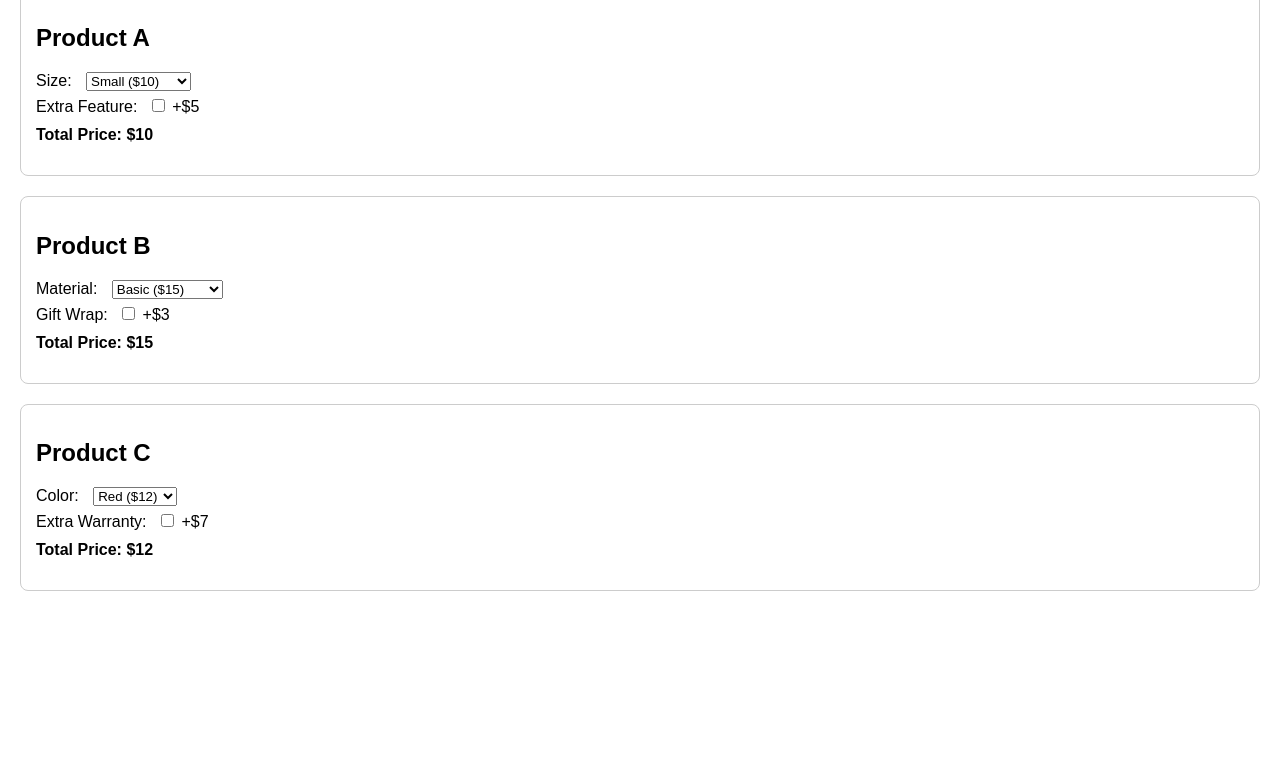
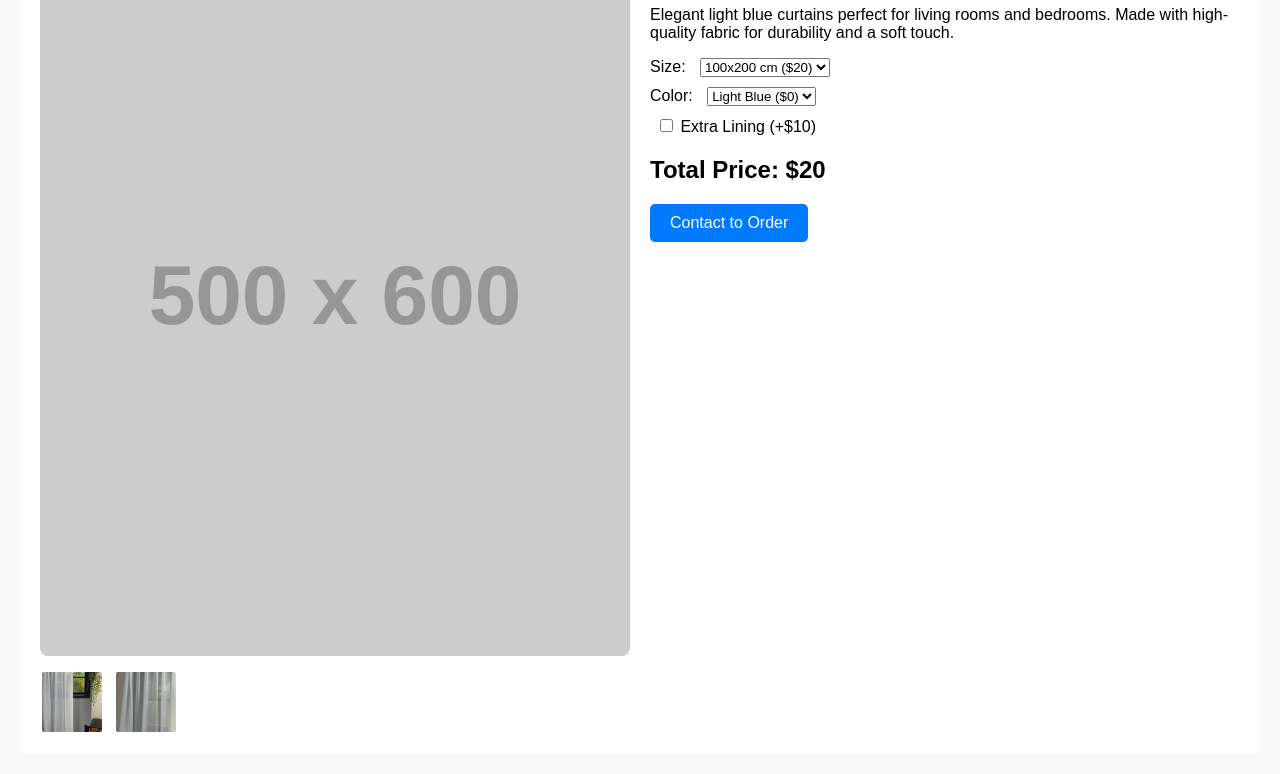
Before and after one commit to MeiTao87/TestingWWProduct, a plain HTML site: page index.html in a window 1280 px wide. Shown: the part 92-866 px from the top of the page. Before the commit the page ends 800 px from the top, so only its background shows below. Drawn offline with Linux system fonts and the light colour scheme; placeholder pictures from the web are drawn by us.

Commit message:
test imgs.

```diff
--- a/index.html
+++ b/index.html
@@ -3,73 +3,168 @@
 <head>
     <meta charset="UTF-8">
     <meta name="viewport" content="width=device-width, initial-scale=1.0">
-<title>Custom Products Demo</title>
+    <title>Demo Curtains Store</title>
     <style>
-  body { font-family: Arial, sans-serif; margin: 20px; }
-  .product { border: 1px solid #ccc; padding: 15px; margin-bottom: 20px; border-radius: 8px; }
-  label { display: block; margin: 5px 0; }
-  select, input[type="checkbox"] { margin-left: 10px; }
-  .price { font-weight: bold; margin-top: 10px; }
+        body {
+            font-family: Arial, sans-serif;
+            margin: 0;
+            padding: 0;
+            background: #f9f9f9;
+        }
+
+        .container {
+            max-width: 1200px;
+            margin: 20px auto;
+            padding: 20px;
+            background: #fff;
+            border-radius: 10px;
+        }
+
+        .product {
+            display: flex;
+            flex-wrap: wrap;
+            gap: 20px;
+        }
+
+        .images {
+            flex: 1 1 400px;
+        }
+
+            .images img {
+                width: 100%;
+                border-radius: 8px;
+            }
+
+        .thumbnails {
+            display: flex;
+            gap: 10px;
+            margin-top: 10px;
+        }
+
+            .thumbnails img {
+                width: 60px;
+                height: 60px;
+                object-fit: cover;
+                cursor: pointer;
+                border: 2px solid transparent;
+                border-radius: 4px;
+            }
+
+                .thumbnails img.active {
+                    border-color: #007BFF;
+                }
+
+        .details {
+            flex: 1 1 400px;
+        }
+
+            .details h1 {
+                margin-top: 0;
+            }
+
+        label {
+            display: block;
+            margin: 10px 0 5px;
+        }
+
+        select, input[type="checkbox"] {
+            margin-left: 10px;
+        }
+
+        .price {
+            font-size: 1.5em;
+            font-weight: bold;
+            margin: 20px 0;
+        }
+
+        button {
+            background: #007BFF;
+            color: #fff;
+            border: none;
+            padding: 10px 20px;
+            border-radius: 5px;
+            cursor: pointer;
+            font-size: 1em;
+        }
+
+            button:hover {
+                background: #0056b3;
+            }
+
+        @media (max-width: 768px) {
+            .product {
+                flex-direction: column;
+            }
+        }
     </style>
 </head>
 <body>
 
-<h1>Our Custom Products</h1>
+    <div class="container">
+        <div class="product">
+            <div class="images">
+                <img id="mainImage" src="https://via.placeholder.com/500x600?text=Curtain+1" alt="Curtain Image">
+                <div class="thumbnails">
+                    <img id="mainImage" src="images/1.jpg" alt="Curtain Image">
+                    <img src="images/2.jpg">
 
-<div class="product" id="product1">
-  <h2>Product A</h2>
-  <label>Size:
-    <select class="size">
-      <option value="10">Small ($10)</option>
-      <option value="20">Medium ($20)</option>
-      <option value="30">Large ($30)</option>
+                </div>
+            </div>
+            <div class="details">
+                <h1>Vitrage Demo Curtain - Light Blue</h1>
+                <p>Elegant light blue curtains perfect for living rooms and bedrooms. Made with high-quality fabric for durability and a soft touch.</p>
+
+                <label>
+                    Size:
+                    <select id="size">
+                        <option value="20">100x200 cm ($20)</option>
+                        <option value="30">150x200 cm ($30)</option>
+                        <option value="40">200x200 cm ($40)</option>
                     </select>
                 </label>
-  <label>Extra Feature:
-    <input type="checkbox" class="feature" value="5"> +$5
-  </label>
-  <p class="price">Total Price: $<span>0</span></p>
-</div>
 
-<div class="product" id="product2">
-  <h2>Product B</h2>
-  <label>Material:
-    <select class="size">
-      <option value="15">Basic ($15)</option>
-      <option value="25">Premium ($25)</option>
+                <label>
+                    Color:
+                    <select id="color">
+                        <option value="0">Light Blue ($0)</option>
+                        <option value="5">Beige (+$5)</option>
+                        <option value="5">Gray (+$5)</option>
                     </select>
                 </label>
-  <label>Gift Wrap:
-    <input type="checkbox" class="feature" value="3"> +$3
+
+                <label>
+                    <input type="checkbox" id="extraFeature" value="10"> Extra Lining (+$10)
                 </label>
-  <p class="price">Total Price: $<span>0</span></p>
+
+                <p class="price">Total Price: $<span id="total">0</span></p>
+                <button>Contact to Order</button>
             </div>
-
-<div class="product" id="product3">
-  <h2>Product C</h2>
-  <label>Color:
-    <select class="size">
-      <option value="12">Red ($12)</option>
-      <option value="18">Blue ($18)</option>
-    </select>
-  </label>
-  <label>Extra Warranty:
-    <input type="checkbox" class="feature" value="7"> +$7
-  </label>
-  <p class="price">Total Price: $<span>0</span></p>
+        </div>
     </div>
 
     <script>
-function updatePrice(productDiv) {
-  const size = parseInt(productDiv.querySelector('.size').value);
-  const feature = productDiv.querySelector('.feature').checked ? parseInt(productDiv.querySelector('.feature').value) : 0;
-  productDiv.querySelector('.price span').textContent = size + feature;
+        // Price calculation
+        function updatePrice() {
+            const size = parseInt(document.getElementById('size').value);
+            const color = parseInt(document.getElementById('color').value);
+            const extra = document.getElementById('extraFeature').checked ? parseInt(document.getElementById('extraFeature').value) : 0;
+            document.getElementById('total').textContent = size + color + extra;
         }
 
-document.querySelectorAll('.product').forEach(productDiv => {
-  productDiv.querySelector('.size').addEventListener('change', () => updatePrice(productDiv));
-  productDiv.querySelector('.feature').addEventListener('change', () => updatePrice(productDiv));
-  updatePrice(productDiv); // initial calculation
+        document.getElementById('size').addEventListener('change', updatePrice);
+        document.getElementById('color').addEventListener('change', updatePrice);
+        document.getElementById('extraFeature').addEventListener('change', updatePrice);
+        updatePrice();
+
+        // Image thumbnail switch
+        const mainImage = document.getElementById('mainImage');
+        const thumbnails = document.querySelectorAll('.thumbnails img');
+        thumbnails.forEach(thumb => {
+            thumb.addEventListener('click', () => {
+                mainImage.src = thumb.src;
+                thumbnails.forEach(t => t.classList.remove('active'));
+                thumb.classList.add('active');
+            });
         });
     </script>
 
```
Also changed, not shown: images/1.jpg (added), images/2.jpg (added), images/3.jpg (added). Lines whose indentation alone changed are shown as unchanged.
